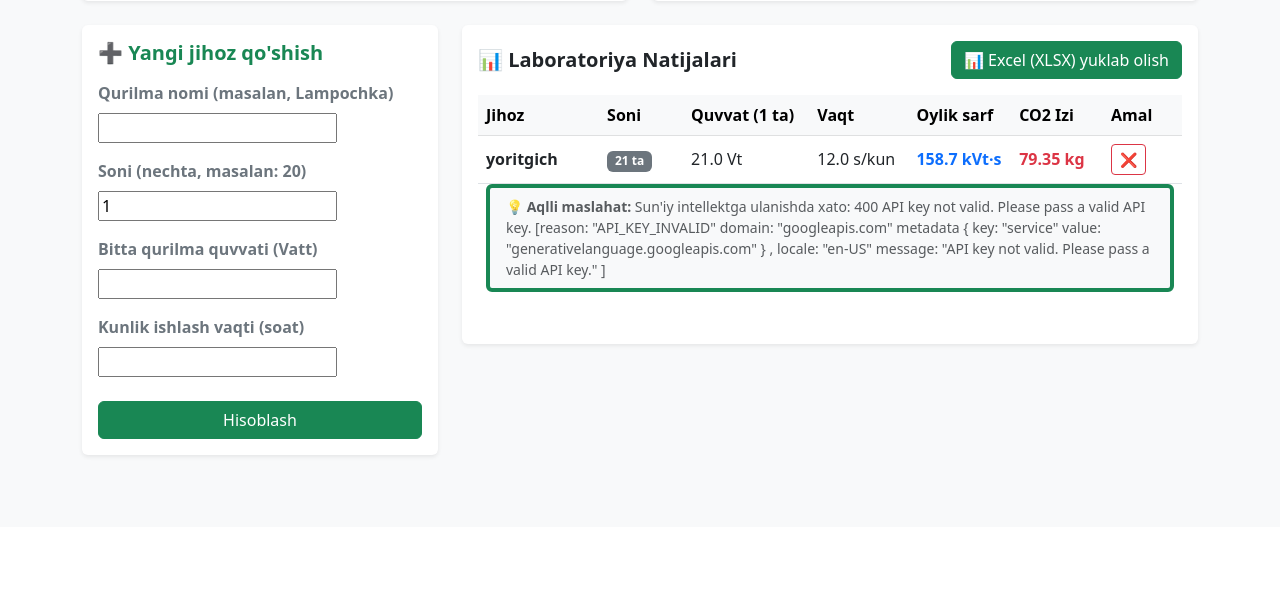
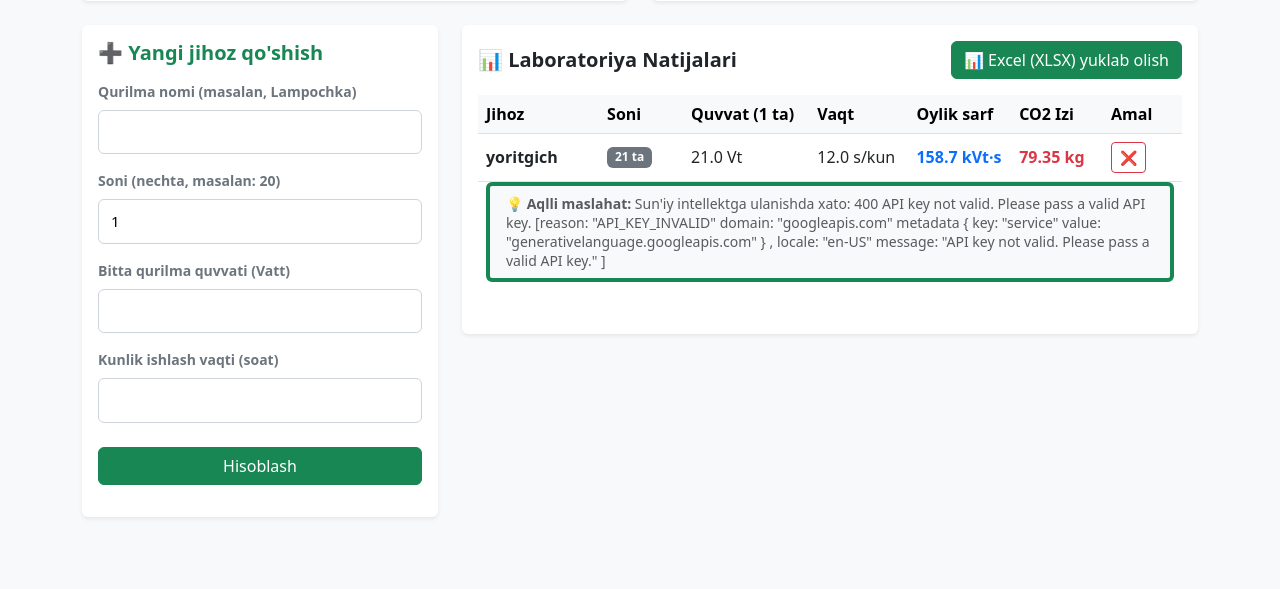
Before and after one commit to khumoyuun/virtual_lab, a Django app: page / in a window 1280 px wide. Shown: the part 819-1408 px from the top of the page. Before the commit the page ends 1277 px from the top, so only its background shows below. Run offline with Django 5.2, Linux system fonts and the light colour scheme; a user stored in the database is signed in; data comes from the database, SQL or seed files in the repository; both versions use the stored data as it was after the commit.

Commit message:
Forma dizayni to'g'irlandi

```diff
--- a/lab/templates/lab/dashboard.html
+++ b/lab/templates/lab/dashboard.html
@@ -1,3 +1,38 @@
+<style>
+    /* Barcha yozuvlarni (matnlarni) alohida qatorga o'tkazish */
+    form label {
+        display: block !important;
+        margin-bottom: 6px;
+        margin-top: 10px;
+        font-weight: 600;
+        font-size: 14px;
+        color: #444;
+    }
+
+    /* Barcha kiritish darchalarini bir xil uzunlikda va chiroyli qilish */
+    form input[type="text"],
+    form input[type="number"],
+    form select {
+        width: 100% !important;
+        padding: 10px 12px;
+        margin-bottom: 5px;
+        border: 1px solid #ced4da;
+        border-radius: 6px;
+        box-sizing: border-box !important; /* Kenglik darchadan toshib ketmasligi uchun eng muhim kod */
+        font-size: 15px;
+        display: block !important;
+        transition: border-color 0.15s ease-in-out;
+    }
+
+    /* Darchaga bosilganda ko'k hoshiya yonishi uchun */
+    form input:focus, form select:focus {
+        border-color: #86b7fe;
+        outline: 0;
+        box-shadow: 0 0 0 0.25rem rgba(13, 110, 253, 0.25);
+    }
+</style>
+
+
 {% extends 'lab/base.html' %}
 
 {% block content %}
```
Also changed, not shown: db.sqlite3.
